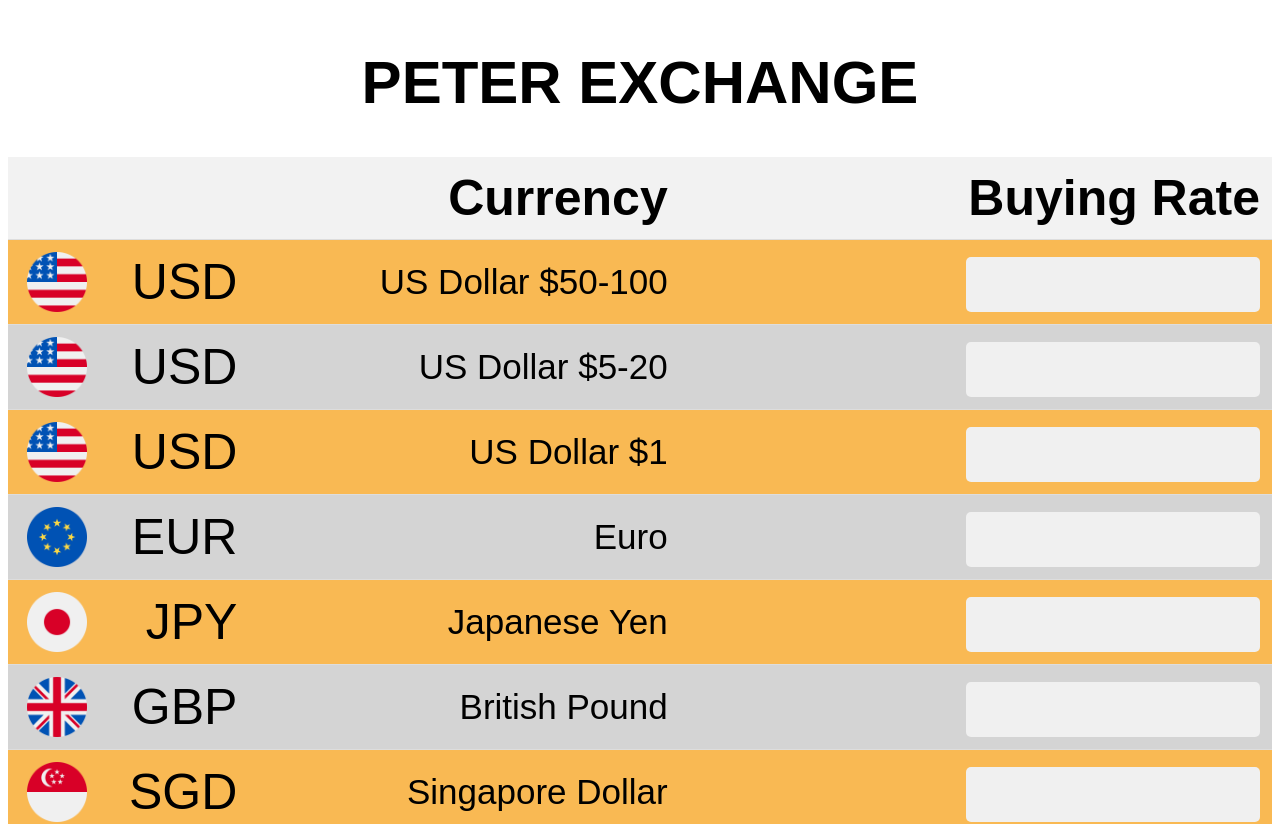
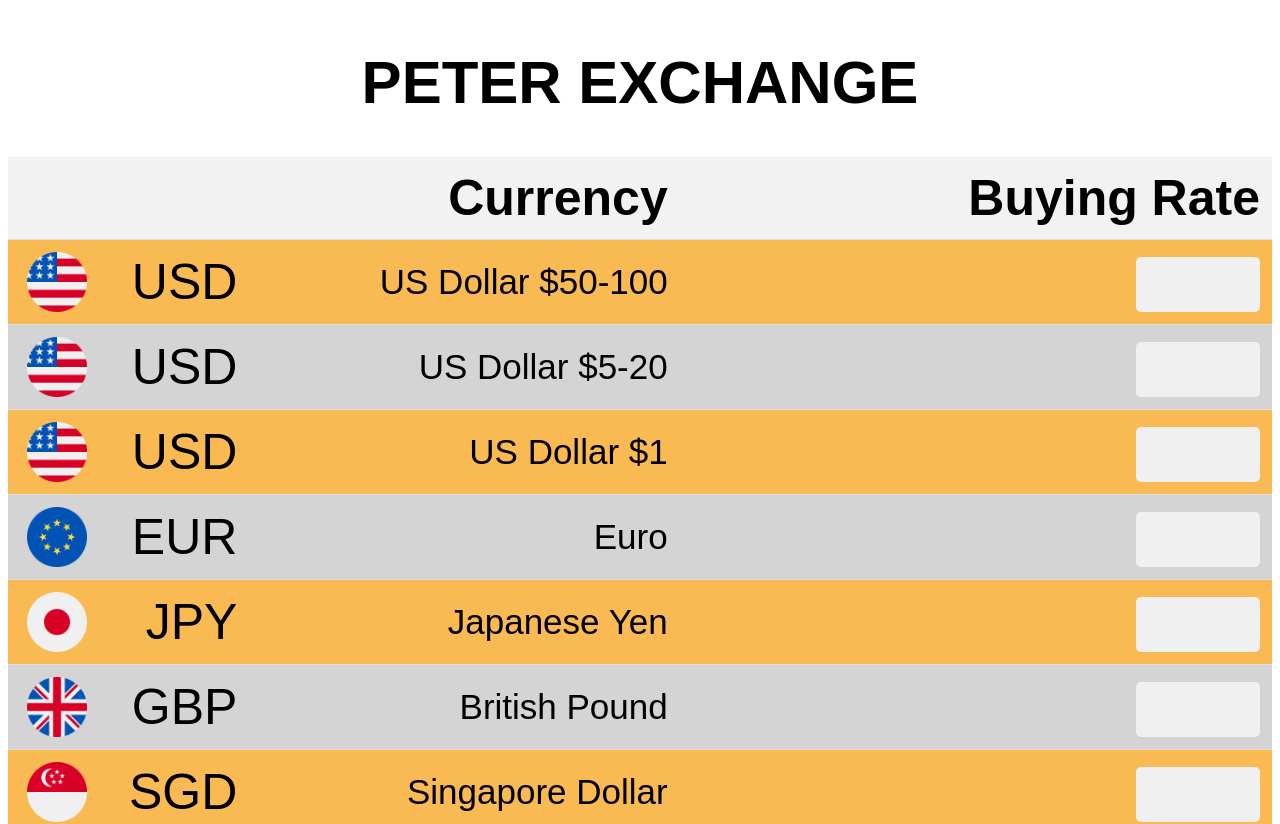
Before and after one commit to realpantagon/PeterEx, a Next.js app in the folder peterex/: page / in a window 1280 px wide. Shown: the top 824 px of the page. Built offline with nearby package versions, Linux system fonts and the light colour scheme.

Commit message:
20% width

```diff
--- a/peterex/src/styles/globals.css
+++ b/peterex/src/styles/globals.css
@@ -56,7 +56,7 @@ th {
 }
 
 .input {
-  width: 50%;
+  width: 20%;
   padding: 5px;
   font-size: 40px;
   border: none;
```
